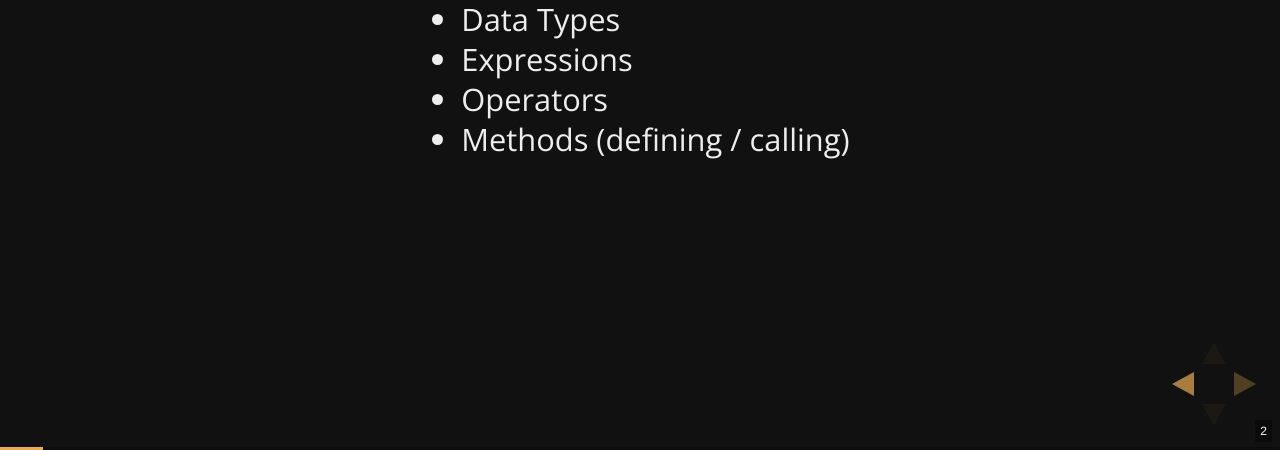
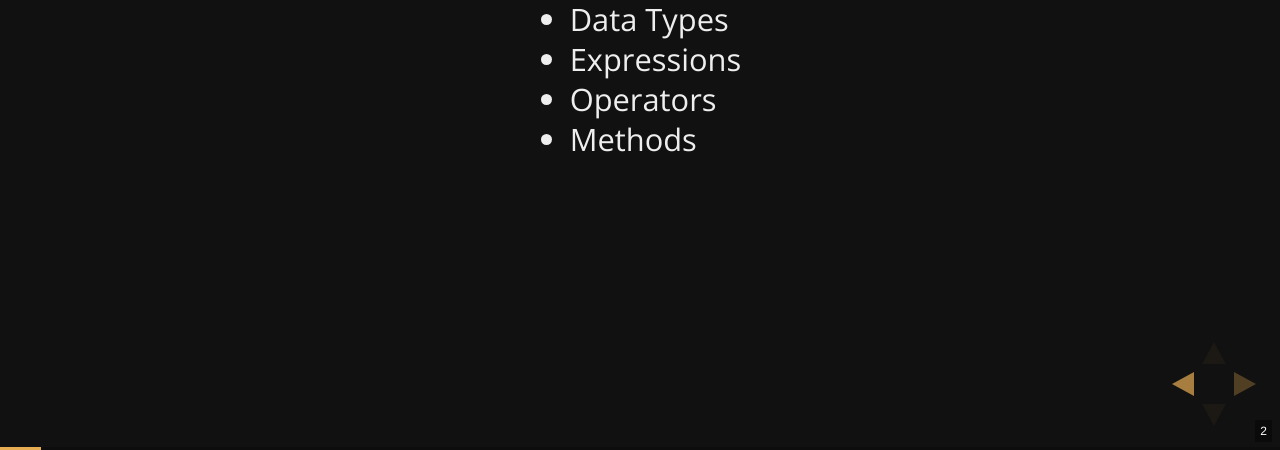
Before and after one commit to yuriidanyliak/dry-rb-presentation, a website: page index.html in a window 1280 px wide. Both pictures are taken after a click on the button 1251 px from the left and 734 px from the top of the page. Shown: the part 350-800 px from the top of the page. Drawn offline with nearby package versions, Linux system fonts and the light colour scheme; files that its build step writes are made by us from their sources.

Commit message:
Reserved words slide

```diff
--- a/index.html
+++ b/index.html
@@ -51,7 +51,7 @@
 						<li class="fragment grow highlight-current-blue">Data Types</li>
 						<li class="fragment grow highlight-current-blue">Expressions</li>
 						<li class="fragment grow highlight-current-blue">Operators</li>
-						<li class="fragment grow highlight-current-blue">Methods (defining / calling)</li>
+						<li class="fragment grow highlight-current-blue">Methods</li>
 					</ul>
 				</section>
 
@@ -92,7 +92,7 @@ false.class => FalseClass
 
 					<section>
 						<h2>Integer</h2>
-						<p align="left"> Integer numbers is simply a sequence of digits.<br />Fixnum numbers are integers up to a certain limit. The limit is machine dependent.<br />Bignum values hold integers outside the range of the Fixnum.<br />If any operation on a Fixnum exceeds its range, the value is automatically converted to a Bignum.</p>
+						<p align="left"> Integer numbers is simply a sequence of digits. Fixnum numbers are integers up to a certain limit. The limit is machine dependent. Bignum values hold integers outside the range of the Fixnum. If any operation on a Fixnum exceeds its range, the value is automatically converted to a Bignum.</p>
 						<pre><code class="hljs" data-trim>
 0.zero? => true
 7.next => 8
@@ -109,7 +109,7 @@ false.class => FalseClass
 
 					<section>
 						<h2>Float</h2>
-						<p align="left">Floating point numbers represent real numbers.<br />Complex, Big Decimal and Rational classes are not built-in to Ruby, but are distributet with Ruby as part of the standart library.</p>
+						<p align="left">Floating point numbers represent real numbers. Complex, Big Decimal and Rational classes are not built-in to Ruby, but are distributet with Ruby as part of the standart library.</p>
 						<pre><code class="hljs" data-trim>
 5.8.integer? => false
 7.1 - 2 => 5.1
@@ -175,7 +175,7 @@ array[2, 2] => [true, 4]
 
 (1..10).include?(5) => true
 (-5..-1).to_a => [-5, -4, -3, -2, -1]
-('a'...'d').each_with_index { |n, i| print "#{i + 1}: #{n}, " } => "1: a, 2: b, 3: c"
+('a'...'d').each_with_index { |n, i| print "#{i}: #{n}, " } => "0: a, 1: b, 2: c"
 					</code></pre>
 					<small><a href="http://ruby-doc.org/core-2.2.0/Range.html" target="_blank">Range Class methods</a></small>
 				</section>
@@ -259,7 +259,7 @@ save_name('Vasyl', string) => "Vasyl"
 
 				<section>
 					<h2>Variables</h2>
-					<p align="left">Variables are the memory locations which hold any data to be used. Each variable holds a reference to an object. A name is an uppercase letter, lowercase letter, or an underscore ("_"), followed by Name characters (any combination of upper- and lowercase letters, underscore and digits).<br />You couldn't use any reserved in Ruby words for determining the name of the variable.</p>
+					<p align="left">Variables are the memory locations which hold any data to be used. Each variable holds a reference to an object. A name is an uppercase letter, lowercase letter, or an underscore ("_"), followed by Name characters (any combination of upper- and lowercase letters, underscore and digits). You couldn't use any reserved in Ruby words for determining the name of the variable.</p>
 					<pre><code>
 local_variable = 'local variable'
 CONSTANT = 'constant'
@@ -274,6 +274,11 @@ person1[0] = 'J'
 person1 => "Jim"
 person2 => "Jim"
 					</code></pre>
+				</section>
+
+				<section>
+					<h2>Reserved words</h2>
+					<img src="img/ruby_reserved_words.png" width="75%" alt="Reserved words" style="border: none" />
 				</section>
 
 				<section>
```
Also changed, not shown: img/ruby_reserved_words.png (added).
